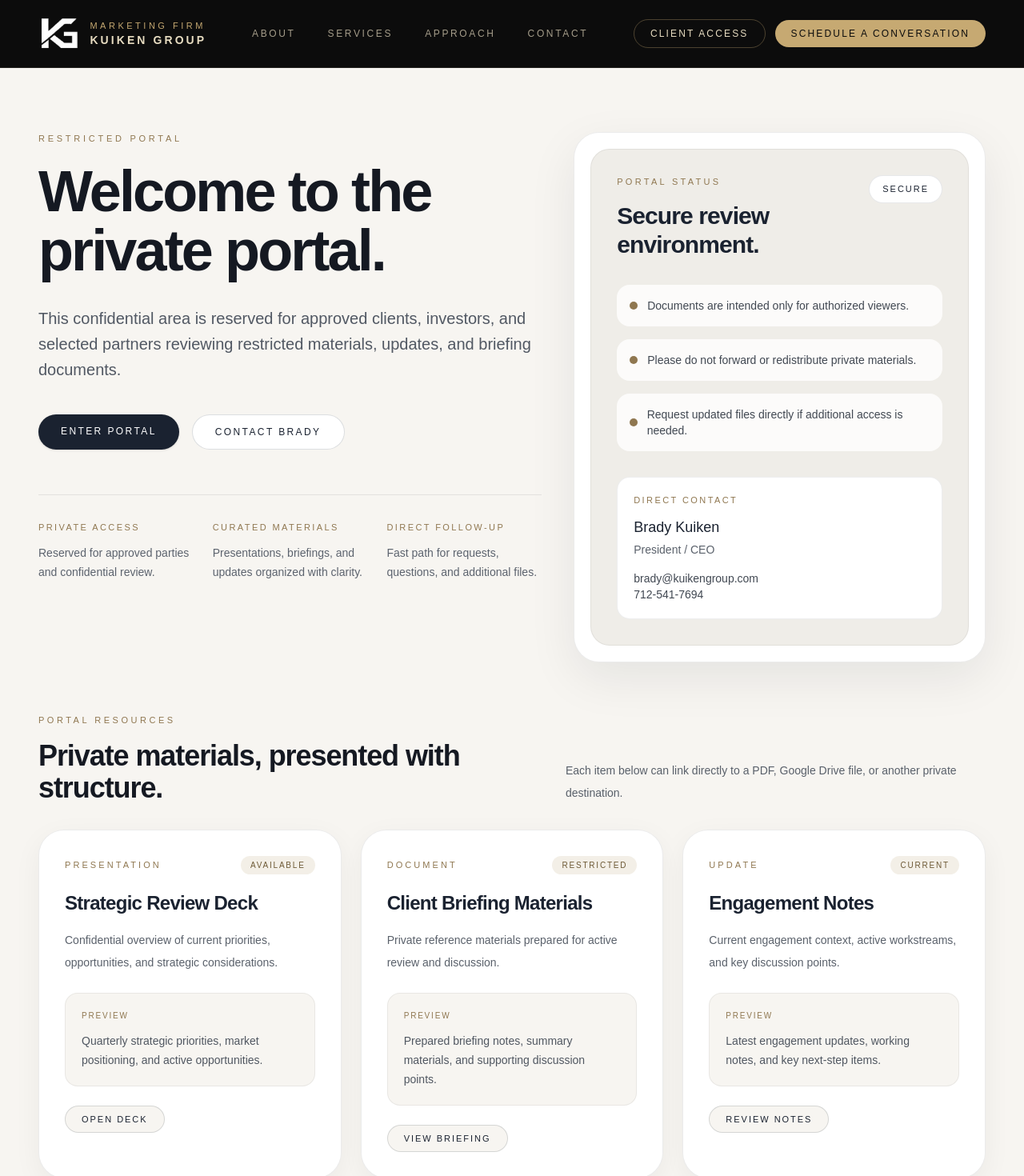
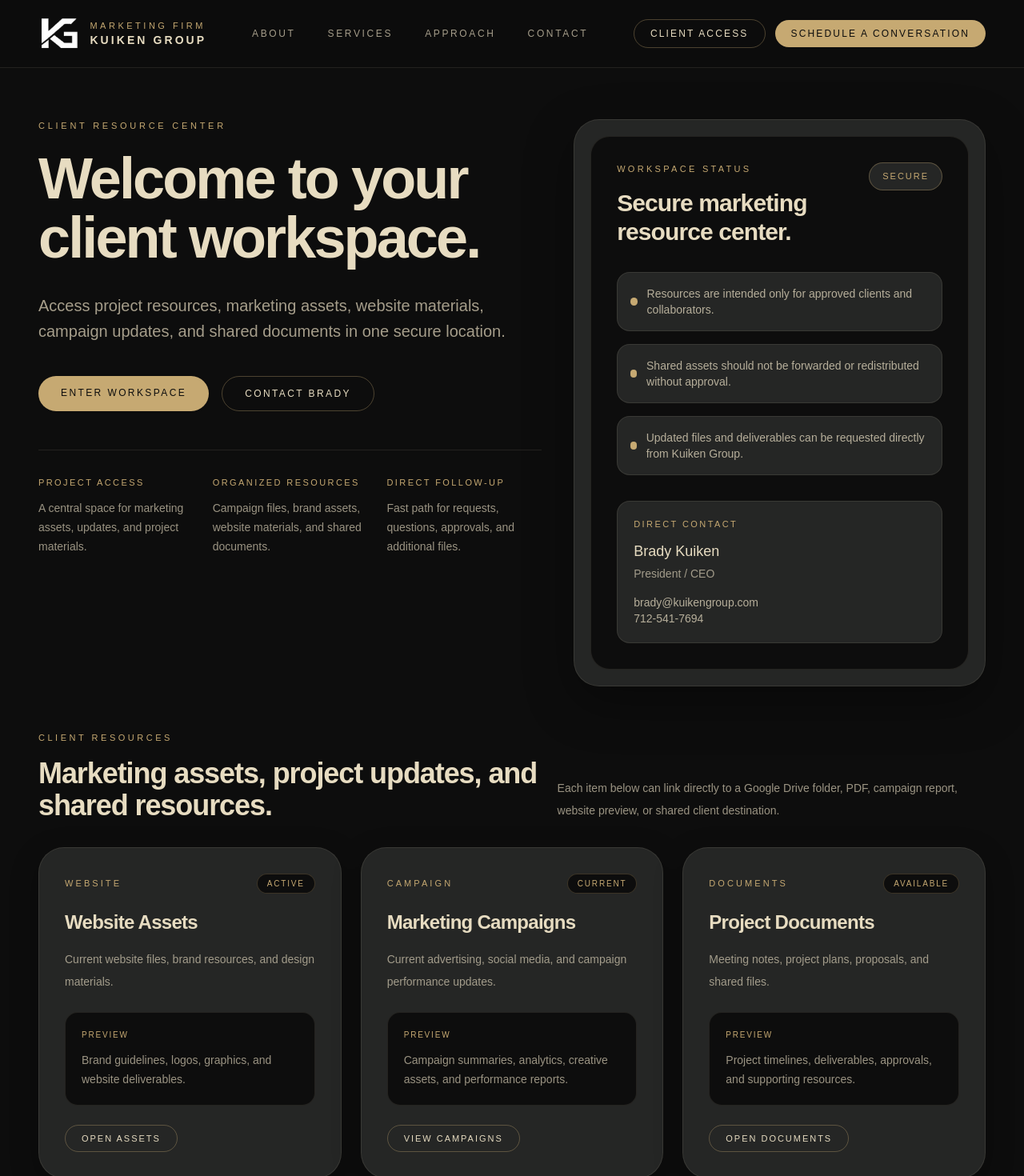
Before and after one commit to kuikengroup/kuiken-site, a Next.js app: page /private in a window 1280 px wide. Shown: the top 1470 px of the page at 80% size. Built offline with nearby package versions, Linux system fonts and the light colour scheme.

Commit message:
CA Pages

```diff
--- a/app/private/page.tsx
+++ b/app/private/page.tsx
@@ -1,159 +1,165 @@
 export default function PrivatePage() {
   const resources = [
     {
-      type: "Presentation",
-      title: "Strategic Review Deck",
+      type: "Website",
+      title: "Website Assets",
       description:
-        "Confidential overview of current priorities, opportunities, and strategic considerations.",
-      status: "Available",
-      href: "https://drive.google.com/file/d/YOUR_FILE_ID/view",
-      action: "Open Deck",
-      preview: "Quarterly strategic priorities, market positioning, and active opportunities.",
+        "Current website files, brand resources, and design materials.",
+      status: "Active",
+      href: "#",
+      action: "Open Assets",
+      preview:
+        "Brand guidelines, logos, graphics, and website deliverables.",
     },
     {
-      type: "Document",
-      title: "Client Briefing Materials",
+      type: "Campaign",
+      title: "Marketing Campaigns",
       description:
-        "Private reference materials prepared for active review and discussion.",
-      status: "Restricted",
-      href: "https://example.com/briefing.pdf",
-      action: "View Briefing",
-      preview: "Prepared briefing notes, summary materials, and supporting discussion points.",
+        "Current advertising, social media, and campaign performance updates.",
+      status: "Current",
+      href: "#",
+      action: "View Campaigns",
+      preview:
+        "Campaign summaries, analytics, creative assets, and performance reports.",
     },
     {
-      type: "Update",
-      title: "Engagement Notes",
+      type: "Documents",
+      title: "Project Documents",
       description:
-        "Current engagement context, active workstreams, and key discussion points.",
-      status: "Current",
-      href: "https://drive.google.com/file/d/YOUR_FILE_ID/view",
-      action: "Review Notes",
-      preview: "Latest engagement updates, working notes, and key next-step items.",
+        "Meeting notes, project plans, proposals, and shared files.",
+      status: "Available",
+      href: "#",
+      action: "Open Documents",
+      preview:
+        "Project timelines, deliverables, approvals, and supporting resources.",
     },
   ];
 
   return (
-    <div className="min-h-screen bg-[#f7f5f1] text-[#16181d]">
-      <main className="mx-auto max-w-7xl px-8 py-16 lg:px-12 lg:py-20">
-        {/* Welcome / Access Screen */}
+    <div className="min-h-screen bg-[#0D0D0D] text-[#E7DCC1]">
+      <main className="mx-auto max-w-7xl px-8 py-14 lg:px-12 lg:py-16">
         <section className="grid gap-10 lg:grid-cols-[1.1fr_0.9fr]">
           <div className="max-w-3xl">
-            <div className="text-[11px] uppercase tracking-[0.34em] text-[#8f7750]">
-              Restricted Portal
+            <div className="text-[11px] uppercase tracking-[0.34em] text-[#C6A972]">
+              Client Resource Center
             </div>
-            <h1 className="mt-5 text-5xl font-semibold leading-[1.03] tracking-[-0.04em] text-[#151922] md:text-7xl">
-              Welcome to the private portal.
+
+            <h1 className="mt-5 text-5xl font-semibold leading-[1.03] tracking-[-0.04em] text-[#E7DCC1] md:text-7xl">
+              Welcome to your client workspace.
             </h1>
-            <p className="mt-8 max-w-2xl text-lg leading-8 text-[#515863] md:text-xl">
-              This confidential area is reserved for approved clients, investors,
-              and selected partners reviewing restricted materials, updates, and
-              briefing documents.
+
+            <p className="mt-8 max-w-2xl text-lg leading-8 text-[#E7DCC1]/70 md:text-xl">
+              Access project resources, marketing assets, website materials,
+              campaign updates, and shared documents in one secure location.
             </p>
 
             <div className="mt-10 flex flex-wrap gap-4">
               <a
                 href="#resources"
-                className="rounded-full bg-[#1a2230] px-7 py-3 text-[12px] font-medium uppercase tracking-[0.2em] text-white shadow-sm transition duration-200 hover:-translate-y-0.5 hover:opacity-90 inline-block"
+                className="rounded-full bg-[#C6A972] px-7 py-3 text-[12px] font-medium uppercase tracking-[0.2em] text-[#0D0D0D] shadow-sm transition duration-200 hover:-translate-y-0.5 hover:opacity-90 inline-block"
               >
-                Enter Portal
+                Enter Workspace
               </a>
               <a
                 href="mailto:brady@kuikengroup.com"
-                className="rounded-full border border-[#1a2230]/15 bg-white px-7 py-3 text-[12px] font-medium uppercase tracking-[0.2em] text-[#1a2230] transition duration-200 hover:-translate-y-0.5 hover:border-[#1a2230] inline-block"
+                className="rounded-full border border-[#C6A972]/35 bg-transparent px-7 py-3 text-[12px] font-medium uppercase tracking-[0.2em] text-[#E7DCC1] transition duration-200 hover:-translate-y-0.5 hover:border-[#C6A972] hover:text-[#C6A972] inline-block"
               >
                 Contact Brady
               </a>
             </div>
 
-            <div className="mt-14 grid gap-6 border-t border-black/8 pt-8 md:grid-cols-3">
+            <div className="mt-12 grid gap-6 border-t border-[#E7DCC1]/10 pt-8 md:grid-cols-3">
               {[
                 [
-                  "Private Access",
-                  "Reserved for approved parties and confidential review.",
+                  "Project Access",
+                  "A central space for marketing assets, updates, and project materials.",
                 ],
                 [
-                  "Curated Materials",
-                  "Presentations, briefings, and updates organized with clarity.",
+                  "Organized Resources",
+                  "Campaign files, brand assets, website materials, and shared documents.",
                 ],
                 [
                   "Direct Follow-Up",
-                  "Fast path for requests, questions, and additional files.",
+                  "Fast path for requests, questions, approvals, and additional files.",
                 ],
               ].map(([title, copy]) => (
                 <div key={title}>
-                  <div className="text-[11px] uppercase tracking-[0.22em] text-[#8f7750]">
+                  <div className="text-[11px] uppercase tracking-[0.22em] text-[#C6A972]">
                     {title}
                   </div>
-                  <p className="mt-3 text-sm leading-6 text-[#5c636e]">{copy}</p>
+                  <p className="mt-3 text-sm leading-6 text-[#E7DCC1]/65">
+                    {copy}
+                  </p>
                 </div>
               ))}
             </div>
           </div>
 
-          {/* Status / Welcome Card */}
-          <div className="rounded-[2rem] border border-black/8 bg-white p-5 shadow-[0_20px_60px_rgba(17,24,39,0.08)]">
-            <div className="rounded-[1.5rem] border border-black/6 bg-[#efede8] p-8">
+          <div className="rounded-[2rem] border border-[#E7DCC1]/10 bg-[#252625] p-5 shadow-[0_20px_60px_rgba(0,0,0,0.35)]">
+            <div className="rounded-[1.5rem] border border-[#E7DCC1]/10 bg-[#0D0D0D] p-8">
               <div className="flex items-start justify-between gap-4">
                 <div>
-                  <div className="text-[11px] uppercase tracking-[0.3em] text-[#8f7750]">
-                    Portal Status
+                  <div className="text-[11px] uppercase tracking-[0.3em] text-[#C6A972]">
+                    Workspace Status
                   </div>
-                  <div className="mt-4 text-3xl font-semibold tracking-[-0.03em] text-[#1a2230]">
-                    Secure review environment.
+                  <div className="mt-4 text-3xl font-semibold tracking-[-0.03em] text-[#E7DCC1]">
+                    Secure marketing resource center.
                   </div>
                 </div>
-                <div className="rounded-full border border-[#1a2230]/10 bg-white px-4 py-2 text-[11px] uppercase tracking-[0.18em] text-[#1a2230]">
+
+                <div className="rounded-full border border-[#C6A972]/35 bg-[#252625] px-4 py-2 text-[11px] uppercase tracking-[0.18em] text-[#C6A972]">
                   Secure
                 </div>
               </div>
 
               <div className="mt-8 space-y-4">
                 {[
-                  "Documents are intended only for authorized viewers.",
-                  "Please do not forward or redistribute private materials.",
-                  "Request updated files directly if additional access is needed.",
+                  "Resources are intended only for approved clients and collaborators.",
+                  "Shared assets should not be forwarded or redistributed without approval.",
+                  "Updated files and deliverables can be requested directly from Kuiken Group.",
                 ].map((item) => (
                   <div
                     key={item}
-                    className="flex items-center gap-3 rounded-2xl bg-white/80 px-4 py-4"
+                    className="flex items-center gap-3 rounded-2xl border border-[#E7DCC1]/10 bg-[#252625] px-4 py-4"
                   >
-                    <div className="h-2.5 w-2.5 rounded-full bg-[#8f7750]" />
-                    <div className="text-sm text-[#414852]">{item}</div>
+                    <div className="h-2.5 w-2.5 rounded-full bg-[#C6A972]" />
+                    <div className="text-sm text-[#E7DCC1]/75">{item}</div>
                   </div>
                 ))}
               </div>
 
-              <div className="mt-8 rounded-2xl border border-[#1a2230]/8 bg-white px-5 py-5">
-                <div className="text-[11px] uppercase tracking-[0.22em] text-[#8f7750]">
+              <div className="mt-8 rounded-2xl border border-[#E7DCC1]/10 bg-[#252625] px-5 py-5">
+                <div className="text-[11px] uppercase tracking-[0.22em] text-[#C6A972]">
                   Direct Contact
                 </div>
-                <div className="mt-3 text-lg font-medium text-[#1a2230]">
+                <div className="mt-3 text-lg font-medium text-[#E7DCC1]">
                   Brady Kuiken
                 </div>
-                <div className="mt-1 text-sm text-[#5a616b]">President / CEO</div>
-                <div className="mt-4 text-sm text-[#414852]">
+                <div className="mt-1 text-sm text-[#E7DCC1]/65">
+                  President / CEO
+                </div>
+                <div className="mt-4 text-sm text-[#E7DCC1]/75">
                   brady@kuikengroup.com
                 </div>
-                <div className="text-sm text-[#414852]">712-541-7694</div>
+                <div className="text-sm text-[#E7DCC1]/75">712-541-7694</div>
               </div>
             </div>
           </div>
         </section>
 
-        {/* Resource Grid with Previews */}
-        <section id="resources" className="mt-16">
+        <section id="resources" className="mt-14">
           <div className="mb-8 flex flex-col gap-4 md:flex-row md:items-end md:justify-between">
             <div>
-              <div className="text-[11px] uppercase tracking-[0.32em] text-[#8f7750]">
-                Portal Resources
+              <div className="text-[11px] uppercase tracking-[0.32em] text-[#C6A972]">
+                Client Resources
               </div>
-              <h2 className="mt-4 text-3xl font-semibold tracking-[-0.03em] text-[#151922] md:text-4xl">
-                Private materials, presented with structure.
+              <h2 className="mt-4 text-3xl font-semibold tracking-[-0.03em] text-[#E7DCC1] md:text-4xl">
+                Marketing assets, project updates, and shared resources.
               </h2>
             </div>
-            <div className="max-w-xl text-sm leading-7 text-[#59606a]">
-              Each item below can link directly to a PDF, Google Drive file, or
-              another private destination.
+            <div className="max-w-xl text-sm leading-7 text-[#E7DCC1]/65">
+              Each item below can link directly to a Google Drive folder, PDF,
+              campaign report, website preview, or shared client destination.
             </div>
           </div>
 
@@ -161,31 +167,30 @@
             {resources.map((item) => (
               <div
                 key={item.title}
-                className="rounded-[2rem] border border-black/8 bg-white p-8 shadow-[0_10px_35px_rgba(17,24,39,0.05)]"
+                className="rounded-[2rem] border border-[#E7DCC1]/10 bg-[#252625] p-8 shadow-[0_10px_35px_rgba(0,0,0,0.28)]"
               >
                 <div className="flex items-center justify-between gap-4">
-                  <div className="text-[11px] uppercase tracking-[0.28em] text-[#8f7750]">
+                  <div className="text-[11px] uppercase tracking-[0.28em] text-[#C6A972]">
                     {item.type}
                   </div>
-                  <div className="rounded-full bg-[#f3efe7] px-3 py-1 text-[10px] font-medium uppercase tracking-[0.18em] text-[#6e5a36]">
+                  <div className="rounded-full bg-[#0D0D0D] px-3 py-1 text-[10px] font-medium uppercase tracking-[0.18em] text-[#C6A972] border border-[#C6A972]/25">
                     {item.status}
                   </div>
                 </div>
 
-                <h3 className="mt-5 text-2xl font-semibold tracking-[-0.03em] text-[#1a2230]">
+                <h3 className="mt-5 text-2xl font-semibold tracking-[-0.03em] text-[#E7DCC1]">
                   {item.title}
                 </h3>
 
-                <p className="mt-4 text-sm leading-7 text-[#5a616b]">
+                <p className="mt-4 text-sm leading-7 text-[#E7DCC1]/65">
                   {item.description}
                 </p>
 
-                {/* Preview box */}
-                <div className="mt-6 rounded-2xl border border-black/6 bg-[#f7f5f1] p-5">
-                  <div className="text-[10px] uppercase tracking-[0.18em] text-[#8f7750]">
+                <div className="mt-6 rounded-2xl border border-[#E7DCC1]/10 bg-[#0D0D0D] p-5">
+                  <div className="text-[10px] uppercase tracking-[0.18em] text-[#C6A972]">
                     Preview
                   </div>
-                  <p className="mt-3 text-sm leading-6 text-[#505761]">
+                  <p className="mt-3 text-sm leading-6 text-[#E7DCC1]/65">
                     {item.preview}
                   </p>
                 </div>
@@ -194,7 +199,7 @@
                   href={item.href}
                   target="_blank"
                   rel="noreferrer"
-                  className="mt-6 inline-block rounded-full border border-[#1a2230]/15 bg-[#f7f5f1] px-5 py-2 text-[11px] font-medium uppercase tracking-[0.18em] text-[#1a2230] transition duration-200 hover:-translate-y-0.5 hover:border-[#1a2230]"
+                  className="mt-6 inline-block rounded-full border border-[#C6A972]/35 bg-transparent px-5 py-2 text-[11px] font-medium uppercase tracking-[0.18em] text-[#E7DCC1] transition duration-200 hover:-translate-y-0.5 hover:border-[#C6A972] hover:text-[#C6A972]"
                 >
                   {item.action}
                 </a>
```
Also changed, not shown: app/client-access/page.tsx (+30 -27 lines).
